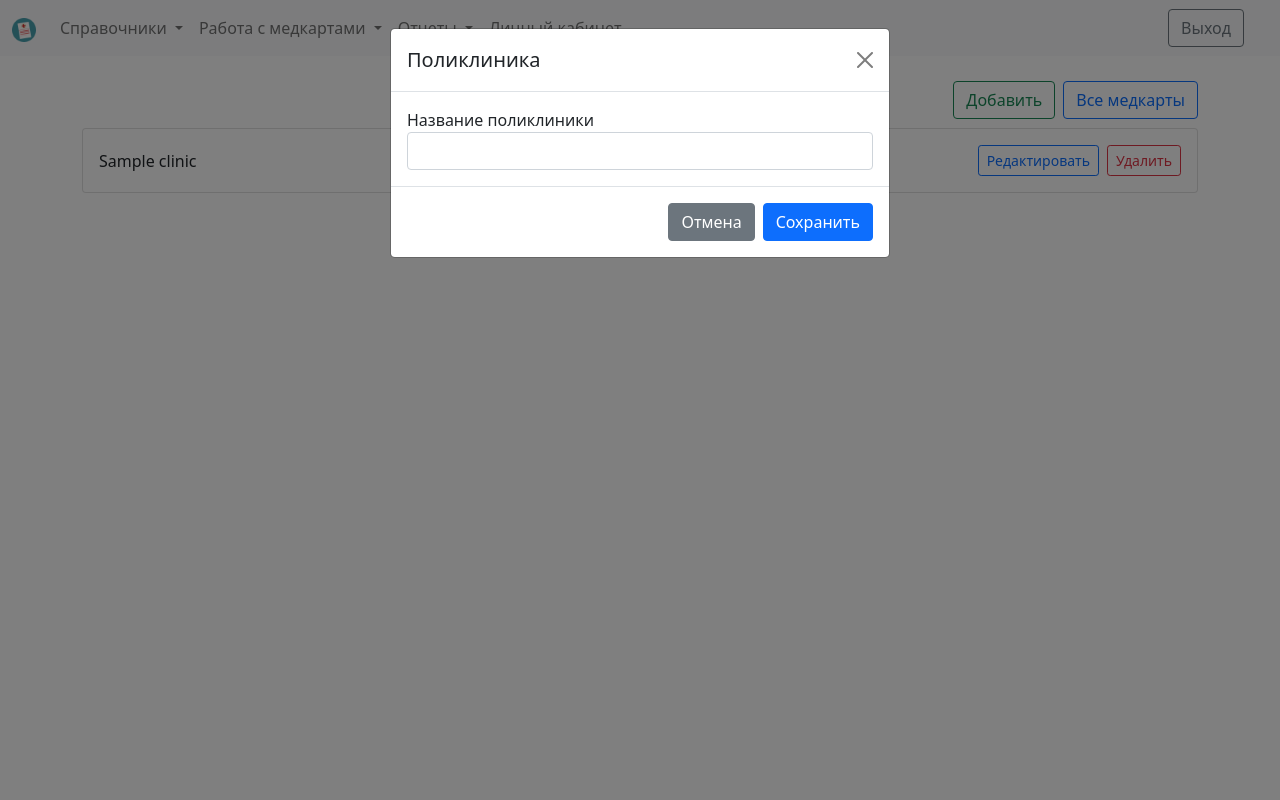
After one commit to Exence/medical_record, a FastAPI app: template templates/clinics/index.html in a window 1280 px wide, after a click on "Добавить". The commit adds this page. Run offline with FastAPI, Linux system fonts and the light colour scheme; the template is opened without the code that fills it: most values are stand-ins (such as "Sample title", 1, 10 or a date in 2020); parts of the project's set-up code (start-up, migrations or seed data) failed here and were passed over; some libraries are stand-ins or nearby versions.

Commit message:
feat: add clinic catalog

```diff
--- a/api/__init__.py
+++ b/api/__init__.py
@@ -5,7 +5,9 @@ from .auth import router as auth_router
 from .clinic import router as clinic_router
 
 
-router = APIRouter()
+router = APIRouter(
+  prefix='/api/v1'
+)
 
 router.include_router(medical_record_router)
 router.include_router(auth_router)
--- a/app/__init__.py
+++ b/app/__init__.py
@@ -1,6 +1,7 @@
 from fastapi import APIRouter
 from .main import router as main_router
 from .auth import router as auth_router
+from .clinic import router as clinic_router
 from .user import router as user_router
 from .medical_record.medical_record import router as medical_record_router
 from .report import router as report_router
@@ -10,6 +11,7 @@ from .vaccine import router as vac_router
 sub_routers = [
     main_router,
     auth_router,
+    clinic_router,
     user_router,
     medical_record_router,
     report_router,
--- a/app/user.py
+++ b/app/user.py
@@ -6,7 +6,6 @@ from fastapi import (
     Response,
     Request,
 )
-from fastapi.responses import RedirectResponse
 from fastapi.templating import Jinja2Templates
 
 from models.user import User, UserUpdate
--- /dev/null
+++ b/static/js/clinic.js
@@ -0,0 +1,87 @@
+window.addEventListener('load', (event) => {
+    document.cookie = 'err=; expires=Thu, 01 Jan 1970 00:00:00 UTC; path=/clinics;';
+    document.cookie = 'msg=; expires=Thu, 01 Jan 1970 00:00:00 UTC; path=/clinics;';
+});
+
+function errorWithDetailText(xhr, error) {
+  const detail = JSON.parse(xhr.responseText).detail;
+  if (detail) {
+    error += ` (${detail})`
+  }
+  return error
+}
+
+function editClinic(id, name) {
+  $('#clinicId').val(id);
+  $('#clinicName').val(name);
+  $('#commitModal').click(
+    function(e) {
+      e.preventDefault();
+      var id = $('#clinicId').val();
+      var name = $('#clinicName').val();
+      $.ajax({
+          url: '/api/v1/clinics/',
+          method: 'PUT',
+          contentType: 'application/json',
+          data: JSON.stringify({ id: id, name: name }),
+          success: function() {
+            document.cookie = `msg=${encodeURIComponent(`Поликлиника успешно обновлена`)}`;
+            window.location.href = "/clinics";
+          },
+          error: function(xhr, status, error) {
+            const detailErr = errorWithDetailText(xhr,error);
+            document.cookie = `err=${encodeURIComponent(`При попытке обновления записи сервер вернул ошибку: ${detailErr}`)}`;
+            window.location.href = "/clinics";
+          }
+      });
+    }
+  )
+}
+
+function addClinic() {
+  $('#clinicName').val('');
+  $('#commitModal').click(
+    function(e) {
+      e.preventDefault();
+      var name = $('#clinicName').val();
+      $.ajax({
+          url: '/api/v1/clinics/',
+          method: 'POST',
+          contentType: 'application/json',
+          data: JSON.stringify({ name: name }),
+          success: function() {
+            document.cookie = `msg=${encodeURIComponent(`Поликлиника успешно добавлена`)}`;
+            window.location.href = "/clinics";
+          },
+          error: function(xhr, status, error) {
+            const detailErr = errorWithDetailText(xhr,error);
+            document.cookie = `err=${encodeURIComponent(`При попытке добавления записи сервер вернул ошибку: ${detailErr}`)}`;
+            window.location.href = "/clinics";
+          }
+      });
+    }
+  )
+}
+
+function deleteClinic(id, name) {
+  $('#deleteClinicId').val(id);
+  $('#deleteModalText').html(`Удалить сведения о "${name}"?`);
+  $('#deleteModalCommit').click(function() {
+    var id = $('#deleteClinicId').val();
+    $.ajax({
+      url: '/api/v1/clinics/',
+      method: 'DELETE',
+      contentType: 'application/json',
+      data: JSON.stringify({ id: id }),
+      success: function() {
+        document.cookie = `msg=${encodeURIComponent(`Поликлиника удалена`)}`;
+        window.location.href = "/clinics";
+      },
+      error: function(xhr, status, error) {
+        const detailErr = errorWithDetailText(xhr,error);
+        document.cookie = `err=${encodeURIComponent(`При попытке удаления записи сервер вернул ошибку: ${detailErr}`)}`;
+        window.location.href = "/clinics";
+      }
+  });
+  });
+}
--- a/static/js/report_modal.js
+++ b/static/js/report_modal.js
@@ -18,7 +18,7 @@ add_vac_report_btn.addEventListener('click', () => {
     $.ajax({
         type: "POST",
         async: true,
-        url: "/vaccine/get_all",
+        url: "api/v1/vaccine/get_all",
         success: (data) => {
             let vac_name_modal_slct = document.querySelector('#vacReportVacName-modal');
             data.forEach(vac => {
--- /dev/null
+++ b/templates/clinics/divs/clinic.html
@@ -0,0 +1,11 @@
+<div class="card mb-2" id="clinic{{ id }}">
+  <div class="card-body d-flex justify-content-between align-items-center">
+    <div class="align-self-center" id="clinicName{{ id }}">
+      {{ name }}
+    </div>
+    <div class="d-flex justify-content-end">
+      <button class="btn btn-sm btn-outline-primary mx-2" data-bs-toggle="modal" data-bs-target="#clinicModal" onclick="editClinic('{{ id }}' , '{{ name }}')">Редактировать</button>
+      <button class="btn btn-sm btn-outline-danger" data-bs-toggle="modal" data-bs-target="#deleteModal" onclick="deleteClinic('{{ id }}' , '{{ name }}')">Удалить</button>
+    </div>
+  </div>
+</div>
--- /dev/null
+++ b/templates/clinics/index.html
@@ -0,0 +1,84 @@
+{% extends 'base.html' %}
+
+{% block title %}
+	<title>Справочник поликлиник</title>
+{% endblock %}
+
+{% block content %}
+	<div class="container">
+    <div class="row">
+      <div class="col-6 offset-3">
+          <h1 class="text-center">Справочник поликлиник</h1>
+      </div>
+      <div class="col-3 d-flex justify-content-end align-items-center">
+          <button data-bs-toggle="modal" data-bs-target="#clinicModal" class="btn btn-outline-success mx-2" onclick="addClinic()">Добавить</button>
+          <a href="/medical_record/all" class="btn btn-outline-primary">Все медкарты</a>
+      </div>
+    </div>
+
+    {% if msg %}
+			<div class="alert alert-success" role="alert">
+  				{{msg}}
+			</div>
+		{% endif %}
+		{% if err %}
+			<div class="alert alert-danger" role="alert">
+		  		{{ err }}
+			</div>
+		{% endif %}
+
+    {% for id, name in clinics.items() %}
+      {% include '/clinics/divs/clinic.html' %}
+    {% endfor %}
+
+	</div>
+
+  <!-- Clinic modal -->
+  <div class="modal fade" id="clinicModal" tabindex="-1" aria-labelledby="clinicModalLabel" aria-hidden="true">
+    <div class="modal-dialog">
+    <div class="modal-content">
+        <div class="modal-header">
+        <h5 class="modal-title" id="clinicModalLabel">Поликлиника</h5>
+        <button type="button" class="btn-close" data-bs-dismiss="modal" aria-label="Close"></button>
+        </div>
+        <div class="modal-body">
+          <form id="clinicForm" novalidate>
+            <input type="hidden" id="clinicId">
+            <div class="form-group">
+                <label for="clinicName">Название поликлиники</label>
+                <input type="text" class="form-control" id="clinicName" required>
+            </div>
+          </form>
+        </div>
+        <div class="modal-footer">
+        <button type="button" class="btn btn-secondary" data-bs-dismiss="modal" id="closeModal">Отмена</button>
+        <button type="button" class="btn btn-primary" data-bs-dismiss="modal" id="commitModal">Сохранить</button>
+        </div>
+    </div>
+    </div>
+  </div>
+
+  <!-- Delete modal -->
+  <div class="modal fade" id="deleteModal" tabindex="-1" aria-labelledby="deleteModalLabel" aria-hidden="true">
+    <div class="modal-dialog">
+    <div class="modal-content">
+      <div class="modal-header">
+        <h5 class="modal-title" id="deleteModalLabel">Удалить сведения о поликлинике</h5>
+        <button type="button" class="btn-close" data-bs-dismiss="modal" aria-label="Close"></button>
+      </div>
+      <div class="modal-body">
+        <input type="hidden" id="deleteClinicId">
+        <p id="deleteModalText"></p>
+        <div class="modal-footer">
+          <button type="button" class="btn btn-secondary" data-bs-dismiss="modal" id="deleteModalClose">Отмена</button>
+          <button type="button" class="btn btn-warning" data-bs-dismiss="modal" id="deleteModalCommit">Да, удалить</button>
+        </div>
+      </div>
+    </div>
+    </div>
+  </div>
+{% endblock %}
+
+{% block script %}
+    <script src="{{ url_for('static', path='js/clinic.js') }}"></script>
+{% endblock %}
--- a/templates/medical_record/child/index.html
+++ b/templates/medical_record/child/index.html
@@ -11,7 +11,7 @@
         <h1 class="text-center">{{ child.surname }} {{ child.name }} {{ child.patronymic }}</h1>
       </div>
       <div class="col-2 d-flex justify-content-end align-items-center">
-        <a href="/medical_record/all" type="button" class="btn btn-outline-primary" >Назад к медкартам</a>
+        <a href="/medical_record/all" type="button" class="btn btn-outline-primary" >Все медкарты</a>
       </div>
     </div>
 
--- a/templates/navbar.html
+++ b/templates/navbar.html
@@ -13,7 +13,8 @@
               Справочники
             </a>
             <ul class="dropdown-menu" aria-labelledby="navbarDropdown">
-              <li><a class="dropdown-item" href="/vaccine/vac_names">Наименования прививок</a></li>
+              <li><a class="dropdown-item" href="/vaccine/vac_names">Прививки</a></li>
+              <li><a class="dropdown-item" href="/clinics">Поликлиники</a></li>
             </ul>
           </li>
           <li class="nav-item dropdown">
@@ -35,15 +36,8 @@
               <li><button type="button" class="dropdown-item" data-bs-toggle="modal" data-bs-target="#tubReportModal" >Туберкулинодиагностика</button></li>
             </ul>
           </li>
-          <li class="nav-item dropdown">
-            <a class="nav-link dropdown-toggle" href="#" role="button" data-bs-toggle="dropdown" aria-expanded="fase">
-              Пользователи
-            </a>
-            <ul class="dropdown-menu" aria-labelledby="navbarDropdown">
-              <li><a class="dropdown-item" href="/users/cabinet">Личный кабинет</a></li>
-              <li><a class="dropdown-item" href="/users/create">Добавление</a></li>
-              <li><a class="dropdown-item" href="/users/all">Просмотр / редактирование / удаление</a></li>
-            </ul>
+          <li class="nav-item">
+            <a class="nav-link" href="/users/cabinet">Личный кабинет</a>
           </li>
         </ul>
         <form class="d-flex" action="/auth/leave">
```
Also changed, not shown: api/clinic.py (+6 -6 lines), app/clinic.py (added, +37 -0 lines), services/clinic.py (+55 -10 lines), templates/medical_record/all/index.html (+9 -1 lines), templates/medical_record/create/index.html (+8 -1 lines), medical_record.db, static/js/edit_medcard.js.
